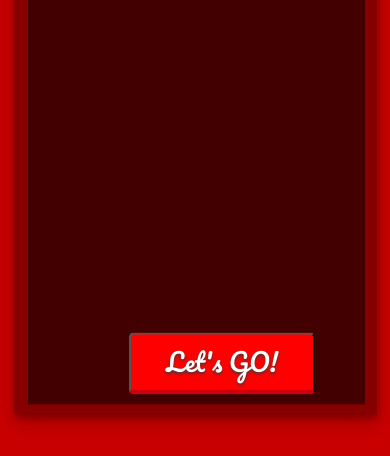
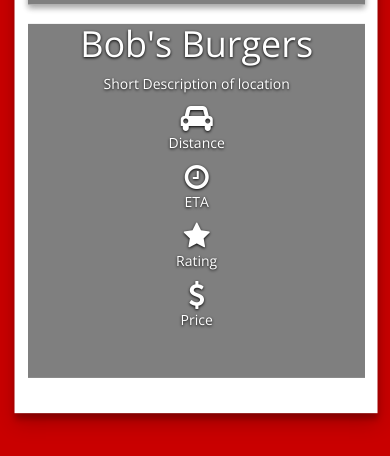
Before and after one commit to tmantock/c8_group_foodfinder, a PHP site: page /results.html in a window 390 px wide. Shown: the part 388-844 px from the top of the page. Run offline with PHP 8.4, Linux system fonts and the light colour scheme; some libraries are stand-ins or nearby versions.

Commit message:
info divs added

```diff
--- a/results.html
+++ b/results.html
@@ -5,6 +5,7 @@
   <title>Food Decider</title>
   <script src ="https://code.jquery.com/jquery-2.1.4.min.js"></script>
   <link rel="stylesheet" href="http://maxcdn.bootstrapcdn.com/bootstrap/3.3.5/css/bootstrap.min.css">
+  <link href="https://maxcdn.bootstrapcdn.com/font-awesome/4.6.3/css/font-awesome.min.css" rel="stylesheet">
   <script src="https://maxcdn.bootstrapcdn.com/bootstrap/3.3.6/js/bootstrap.min.js"></script>
   <!--Google Fonts-->
   <link rel="stylesheet" type="text/css" href="https://fonts.googleapis.com/css?family=Pacifico">
@@ -16,21 +17,38 @@
 
 <div class = "app-body" id="result-div">
   <div id="image-holder">
-    <!-- <img src = ""> -->
+     <img src = "https://s3.amazonaws.com/cos-cdn2/Cocos+Menu/m.zipscene+images/cocos-original-burger.jpg" id="food-img"
+          alt="food image">
   </div>
   <div id="info-div">
-  <!--&lt;!&ndash; Restaurants Name &ndash;&gt;-->
-  <!--<h1>Restaurant Name</h1>-->
-  <!--&lt;!&ndash; Short Description of location &ndash;&gt;-->
-  <!--<p>Short Description of location</p>-->
-  <!--&lt;!&ndash; Restaurant's ETA and Distance&ndash;&gt;-->
-  <!--<p>ETA and Distance</p>-->
-  <!--&lt;!&ndash; Restaurant's Rating &ndash;&gt;-->
-  <!--<div>Rating</div>-->
-  <!--&lt;!&ndash; Price&ndash;&gt;-->
-  <!--<div>Price</div>-->
+  <!-- Restaurants Name -->
+  <h1>Bob's Burgers</h1>
+  <!-- Short Description of location -->
+  <p>Short Description of location</p>
+  <!-- Restaurant's ETA and Distance-->
+    <div class="restaurant-info">
+      <i class="fa fa-car fa-2x" aria-hidden="true"></i>
+      <p>Distance</p>
+      <p id="distance"></p>
+    </div>
+    <div class="restaurant-info">
+      <i class="fa fa-clock-o fa-2x" aria-hidden="true"></i>
+      <p>ETA</p>
+      <p id="eta"></p>
+    </div>
+  <!-- Restaurant's Rating -->
+    <div class="restaurant-info">
+      <i class="fa fa-star fa-2x" aria-hidden="true"></i>
+      <p>Rating</p>
+    </div>
+  <!-- Price-->
+    <div class="restaurant-info">
+      <i class="fa fa-usd fa-2x" aria-hidden="true"></i>
+      <p>Price</p>
+    </div>
+
   <!-- Let's Go Navigation button -->
-  <button type = "button" class="action-button shadow animate red">Let's GO!</button>
+  <!--<button type = "button" class="action-button shadow animate red">Let's GO!</button>-->
   </div>
   <!-- Buttons for going to next or previous options these do not have to be buttons in fact it's better if they aren't for distinct sty;eing purposes-->
   <!--<button type = "button">PREV</button>-->
--- a/style.css
+++ b/style.css
@@ -92,23 +92,37 @@ body {
         width: 93%;
         height: 84vh;
         transform: translate(4%, 13%);
-        background-color: rgba(0,0,0,0.33);
+        background-color: white;
+        /*background-color: rgba(0,0,0,0.33);*/
         box-shadow: 0 10px 20px rgba(0,0,0,0.19), 0 6px 6px rgba(0,0,0,0.23);
     }
 
     #image-holder {
-        height: 25%;
+        height: 40%;
         width: 93%;
-        transform: translate(4%,9%);
+        transform: translate(4%,-21%);
         background-color: rgba(0,0,0,0.50);
         box-shadow: 0 3px 6px rgba(0,0,0,0.16), 0 3px 6px rgba(0,0,0,0.23);
+        overflow: hidden;
+    }
+
+    #food-img {
+        position: absolute;
+        height: 96%;
+        width: 80%;
+        left: 0;
+        transform: translate(13%,2%);
     }
 
     #info-div {
         background-color: rgba(0,0,0,0.50);
-        height: 69%;
+        height: 50%;
         width: 93%;
-        transform: translate(4%,7%);
+        transform: translate(4%,-17%);
+    }
+
+    .restaurant-info {
+
     }
 
     .animate {
@@ -125,7 +139,7 @@ body {
         font-size: 25px;
         color: #FFF;
         text-decoration: none;
-        bottom: 0;
+        bottom: 7px;
         left: 30%;
     }
 
```
